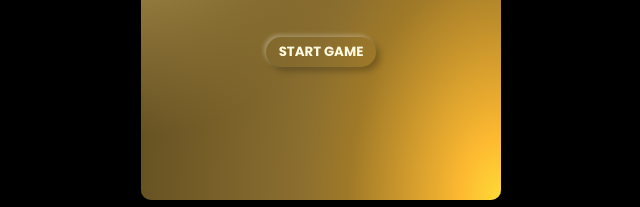
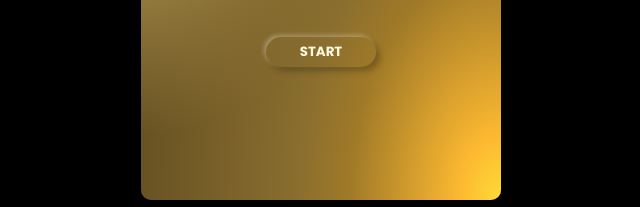
Before and after one commit to Koomycode/New-Blackjack, a plain HTML site: page index.html in a window 1280 px wide. Shown: the part 392-599 px from the top of the page, 319-959 px from the left. Drawn offline with Linux system fonts and the light colour scheme; a web font is replaced by a local one.

Commit message:
Update index.html

```diff
--- a/index.html
+++ b/index.html
@@ -30,7 +30,7 @@
                 </button>
             </div>
 
-            <button id="submit-btn" type="submit">Start game</button>
+            <button id="submit-btn" type="submit">Start</button>
         </div>
 
         <div class="second-page flex">
```
